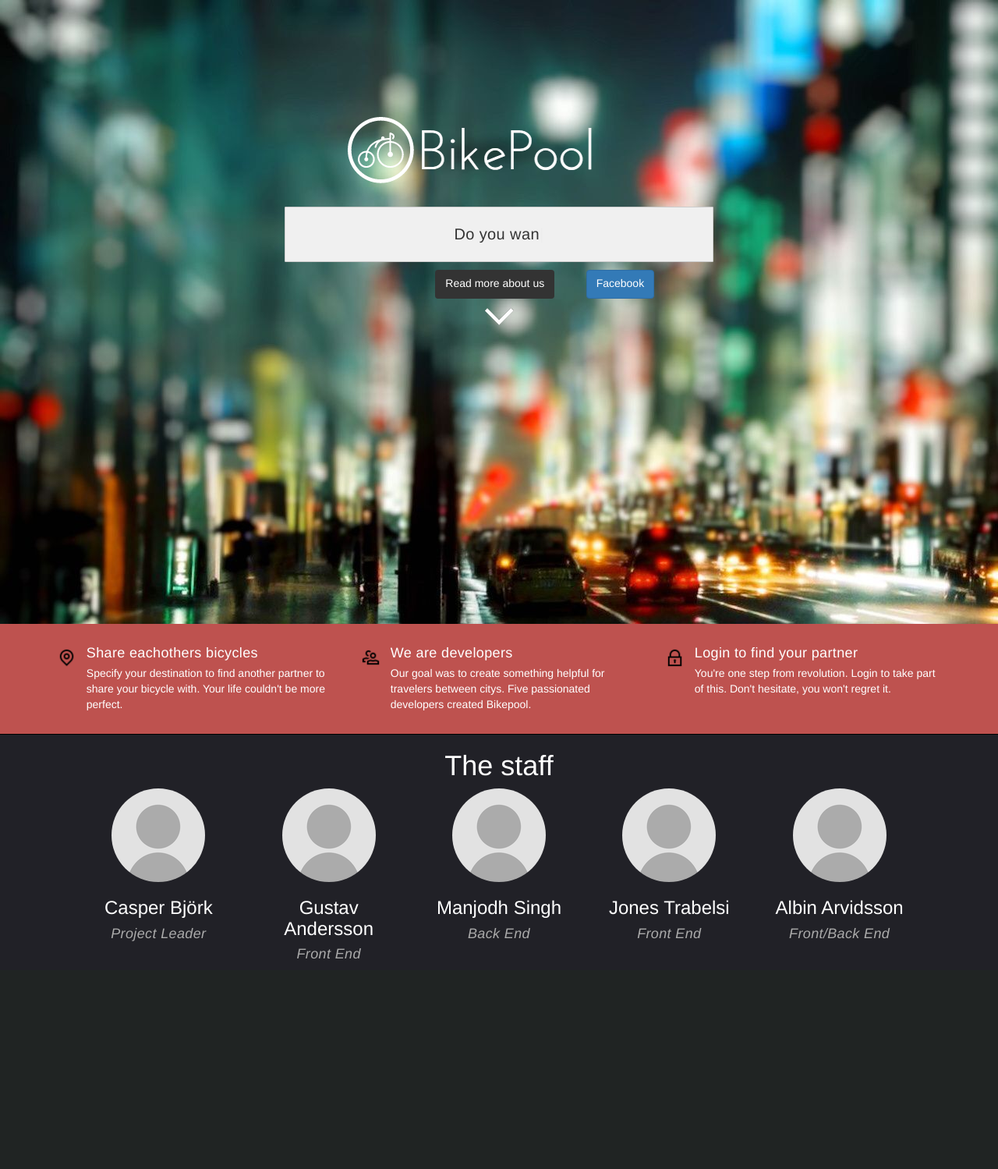
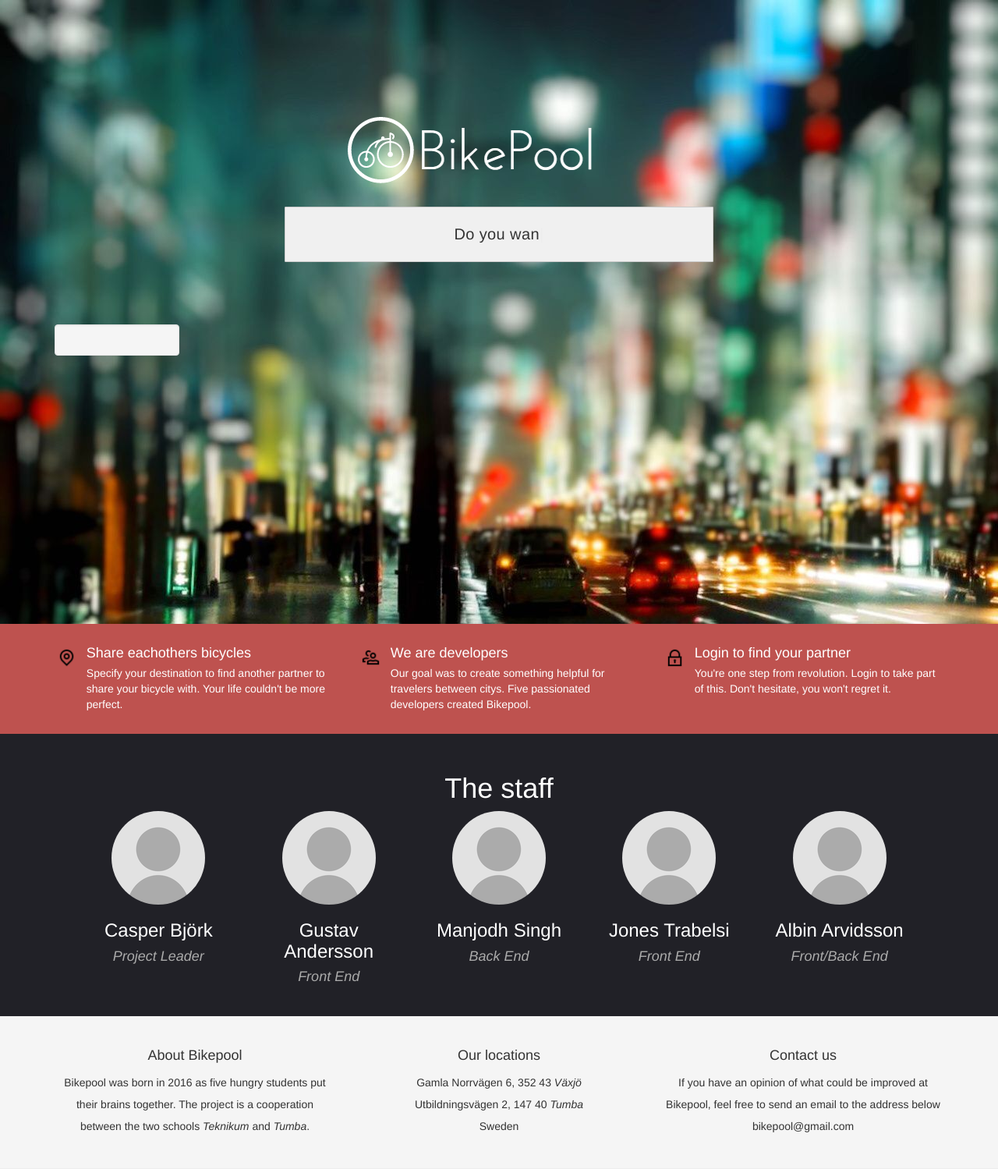
Before and after one commit to Cabbex/BikePool, a PHP site: page /plus/ in a window 1280 px wide. Shown: the whole page at 78% size. Before the commit the page ends 1230 px from the top, so only its background shows below. Run offline with PHP 8.4, Linux system fonts and the light colour scheme; some libraries are stand-ins or nearby versions.

Commit message:
Popup animation and footer
*Added animated JQuery-function that make things slide in as you scroll
down.
*Added footer with headers "About Bikepool", "Our locations", "Contact
us".

```diff
--- a/CSS/main.css
+++ b/CSS/main.css
@@ -1,4 +1,4 @@
-@import url(http://fonts.googleapis.com/css?family=Ubuntu:400,500);
+
 
 *{
     padding:0;
@@ -8,14 +8,18 @@
 body{
     font-family: "Open Sans", sans-serif;
     font-size: 15px;
-    background-color: #F1F1F1;
     overflow-x: hidden;
 
 }
 
-h4{
-    letter-spacing: 0.02em;
+.login{
+    padding-top: 70px;
 }
+
+.well{
+    width: 20vh;
+}
+
 
 img {
     display: block;
@@ -43,7 +47,9 @@ img {
 .section-staff{
     background-color: #212127;
     color: white;
-    border-top: 1px solid black;
+
+    padding-top: 30px;
+    padding-bottom:30px;
 }
 
 .arrow{
@@ -119,6 +125,18 @@ h1{
     text-align:center;
 }
 
+.section-footer{
+    background: whitesmoke;
+    padding-top:30px;
+    padding-bottom:30px;
+    border-top: 1px solid #EEEEEE;
+    border-bottom: 1px solid #EEEEEE;
+}
+
+.footer-header{
+    text-align:center;
+}
+
 /* code for animated blinking cursor */
 .typed-cursor{
     opacity: 1;
@@ -154,3 +172,52 @@ h1{
     50% { opacity:0; }
     100% { opacity:1; }
 }
+
+.slideanim {visibility:hidden;}
+.slide {
+    /* The name of the animation */
+    animation-name: slide;
+    -webkit-animation-name: slide;
+    /* The duration of the animation */
+    animation-duration: 1s;
+    -webkit-animation-duration: 1s;
+    /* Make the element visible */
+    visibility: visible;
+}
+
+/* Go from 0% to 100% opacity (see-through) and specify the percentage from when to slide in the element along the Y-axis */
+@keyframes slide {
+    0% {
+        opacity: 0;
+        transform: translateY(70%);
+    }
+    100% {
+        opacity: 1;
+        transform: translateY(0%);
+    }
+}
+@-webkit-keyframes slide {
+    0% {
+        opacity: 0;
+        -webkit-transform: translateY(70%);
+    }
+    100% {
+        opacity: 1;
+        -webkit-transform: translateY(0%);
+    }
+}
+
+@media only screen and (max-width: 525px){
+    .type-wrap{
+        visibility: hidden;
+    }
+
+    .media-body{
+        padding-bottom: 20px;
+    }
+
+    .staff-body{
+        padding-bottom: 20px;
+    }
+
+}
--- a/index.php
+++ b/index.php
@@ -58,7 +58,7 @@ and open the template in the editor.
         <div class="start">
 
             <div class="wrap">
-                <a href="index.php"><img class="img-responsive" src="img/Logo.png" alt="BikePool"/></a><br/>
+                <a href="index.php"><img src="img/Logo.png" alt="BikePool"/></a><br/>
                 <div class="type-wrap">
                     <div id="typed-strings">
                         <span>Would you like to facilitate your life as a <strong>traveler?</strong></span>
@@ -68,21 +68,17 @@ and open the template in the editor.
                     </div>
                     <span id="typed" style="white-space:pre;"></span>
                 </div>
+            </div>
+
+            <div class="login">
+                <div class="container">
                     <div class="row">
-                    <div class="col-md-4">
+                        <div class="col-lg-2">
+                            <div class="well">
                                 <div class="g-signin2" data-onsuccess="onSignIn" data-theme="dark"></div>
-                    </div>
-                    <div class="col-md-4">
-                        <a class="btn page-scroll" href="#staff">Read more about us</a>
-                    </div>
-                    <div class="col-md-4">
-                        <a href="" class="btn btn-primary">Facebook</a>
                             </div>
                         </div>
                     </div>
-            <div class="row">
-                <div class="col-md-12">
-                    <a href="#staff" class="arrow page-scroll"><img src="img/arrow.png" alt="Arrow"/></a>
                 </div>
             </div>
         </div>
@@ -95,10 +91,10 @@ and open the template in the editor.
                         <div class="media">
                             <div class="media-left">
                                 <a>
-                                    <img class="media-object" src="img/location.png" alt="Location"/>
+                                    <img class="media-object slideanim" src="img/location.png" alt="Location"/>
                                 </a>
                             </div>
-                            <div class="media-body">
+                            <div class="media-body slideanim">
                                 <h4 class="media-heading">Share eachothers bicycles</h4>
                                 Specify your destination to find another partner to share your bicycle with. Your life couldn't be more perfect.
                             </div>
@@ -109,10 +105,10 @@ and open the template in the editor.
                         <div class="media">
                             <div class="media-left">
                                 <a>
-                                    <img class="media-object" src="img/staff.png" alt="Staff"/>
+                                    <img class="media-object slideanim" src="img/staff.png" alt="Staff"/>
                                 </a>
                             </div>
-                            <div class="media-body">
+                            <div class="media-body slideanim">
                                 <h4 class="media-heading">We are developers</h4>
                                 Our goal was to create something helpful for travelers between citys. Five passionated developers created Bikepool.
                             </div>
@@ -123,10 +119,10 @@ and open the template in the editor.
                         <div class="media">
                             <div class="media-left">
                                 <a>
-                                    <img class="media-object" src="img/lock.png" alt="Login"/>
+                                    <img class="media-object slideanim" src="img/lock.png" alt="Login"/>
                                 </a>
                             </div>
-                            <div class="media-body">
+                            <div class="media-body slideanim">
                                 <h4 class="media-heading">Login to find your partner</h4>
                                 You're one step from revolution. Login to take part of this. Don't hesitate, you won't regret it.
                             </div>
@@ -140,34 +136,75 @@ and open the template in the editor.
 
         <div class="section-staff" id="staff">
             <div class="row">
-                <h1>The staff</h1>
+                <h1 class="slideanim">The staff</h1>
                 <div class="col-md-2 col-sm-6 col-md-offset-1">
+                    <div class="staff-body slideanim">
                         <img class="img-circle" src="img/rsz_user2.png">
                         <h3 class="name">Casper Björk</h3>
                         <h4 class="task">Project Leader</h4>
                     </div>
+                </div>
                 <div class="col-md-2 col-sm-6 ">
+                    <div class="staff-body slideanim">
                         <img class="img-circle" src="img/rsz_user2.png">
                         <h3 class="name">Gustav Andersson</h3>
                         <h4 class="task">Front End</h4>
                     </div>
+                </div>
                 <div class="col-md-2 col-sm-6">
+                    <div class="staff-body slideanim">
                         <img class="img-circle" src="img/rsz_user2.png">
                         <h3 class="name">Manjodh Singh</h3>
                         <h4 class="task">Back End</h4>
                     </div>
+                </div>
                 <div class="col-md-2 col-sm-6">
+                    <div class="staff-body slideanim">
                         <img class="img-circle" src="img/rsz_user2.png">
                         <h3 class="name">Jones Trabelsi</h3>
                         <h4 class="task">Front End</h4>
                     </div>
+                </div>
                 <div class="col-md-2 col-sm-6">
+                    <div class="staff-body slideanim">
                         <img class="img-circle" src="img/rsz_user2.png">
                         <h3 class="name">Albin Arvidsson</h3>
                         <h4 class="task">Front/Back End</h4>
                     </div>
                 </div>
             </div>
+        </div>
+
+        <div class="section-footer">
+            <footer class="container">
+                <div class="row">
+                    <div class="col-md-4">
+                        <h4 class="footer-header">About Bikepool</h4>
+                        <p>Bikepool was born in 2016 as five hungry students put their brains together. The project is a cooperation between the two schools <i>Teknikum</i> and <i>Tumba</i>.</p>
+                    </div>
+                    <div class="col-md-4">
+                        <h4 class="footer-header">Our locations</h4>
+                        <p>Gamla Norrvägen 6, 352 43 <i>Växjö</i><br/>Utbildningsvägen 2, 147 40 <i>Tumba</i><br/>Sweden</p>
+                    </div>
+                    <div class="col-md-4">
+                        <h4 class="footer-header">Contact us</h4>
+                        <p>If you have an opinion of what could be improved at Bikepool, feel free to send an email to the address below<br/>bikepool@gmail.com</p>
+                    </div>
+                </div>
+            </footer>
+        </div>
+        <script>
+            $(window).scroll(function () {
+                $(".slideanim").each(function () {
+                    var pos = $(this).offset().top;
+
+                    var winTop = $(window).scrollTop();
+                    if (pos < winTop + 800) {
+                        $(this).addClass("slide");
+                    }
+                });
+            });
+        </script>
         <script src="JS/scrolling-nav.js" type="text/javascript"></script>
         <script src="JS/jquery.easing.min.js" type="text/javascript"></script>
     </body>
```
Lines whose indentation alone changed are shown as unchanged.
